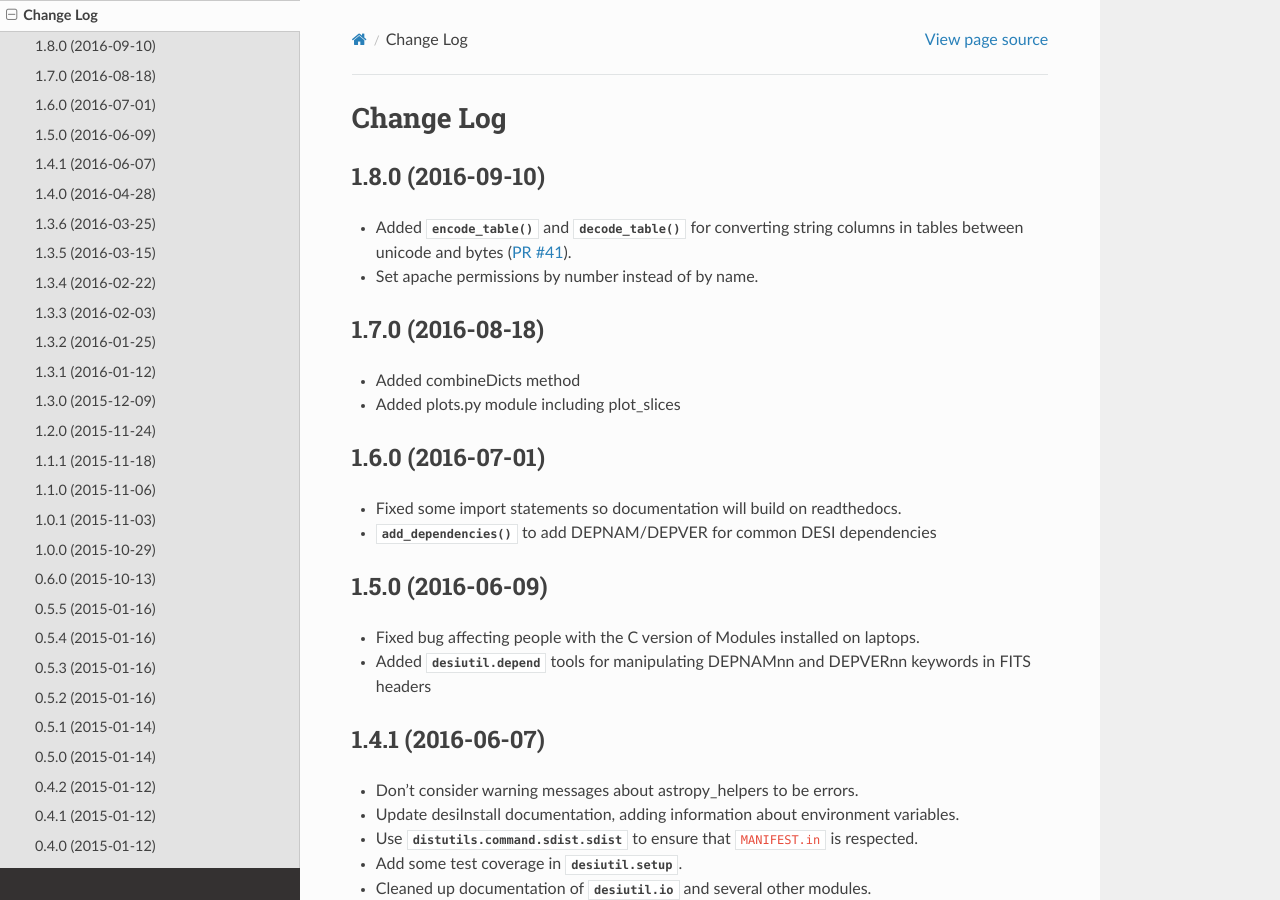
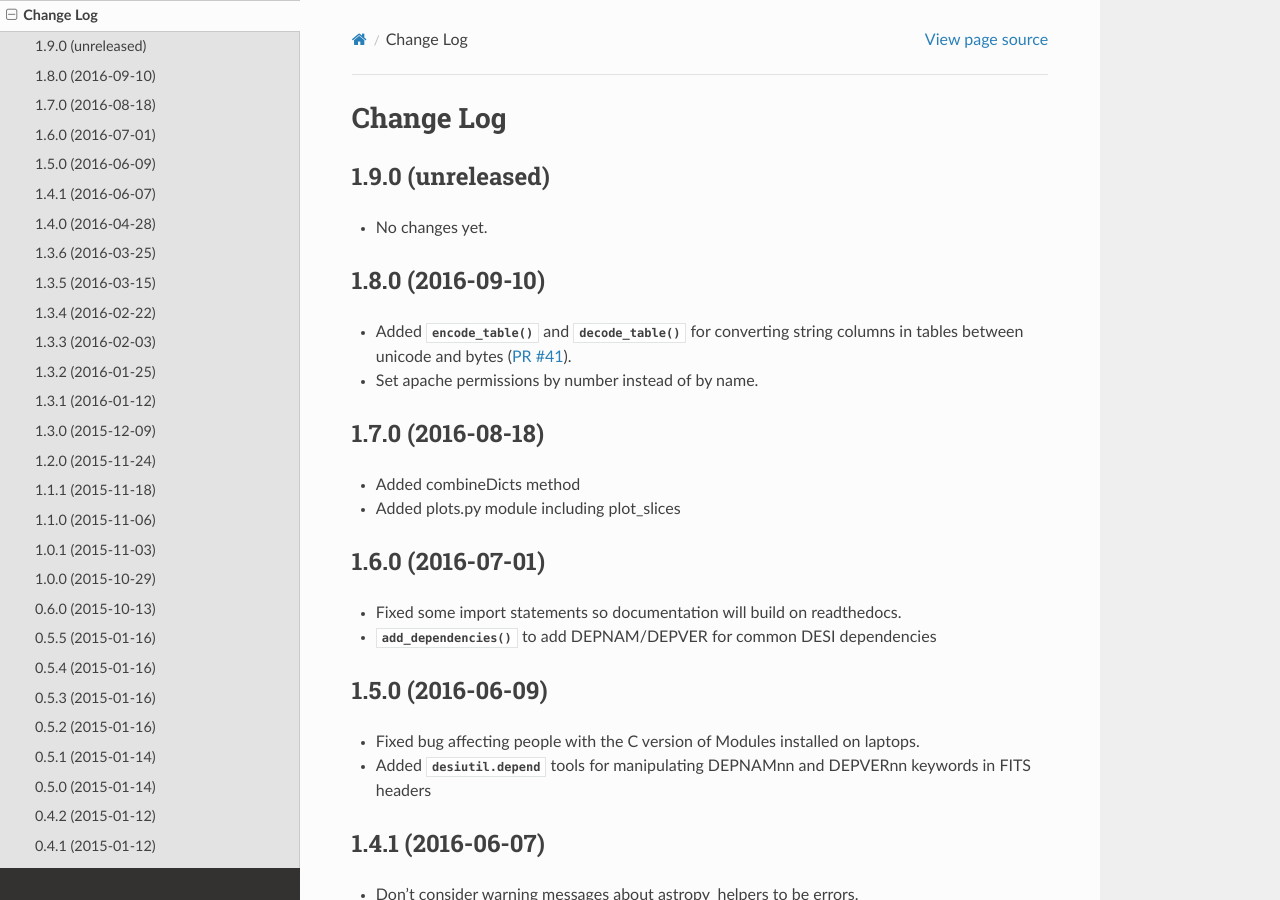
Before and after one commit to desihub/desiutil, a Sphinx documentation site: the page built from doc/changes.rst, in a window 1280 px wide and 900 px high. Built offline with Sphinx 7.4.7 and the Read the Docs theme 2.0.0, drawn with Linux system fonts in a browser that asks for light colours.

Commit message:
post tag version bump

```diff
--- a/doc/changes.rst
+++ b/doc/changes.rst
@@ -1,6 +1,11 @@
 ==========
 Change Log
 ==========
+
+1.9.0 (unreleased)
+------------------
+
+* No changes yet.
 
 1.8.0 (2016-09-10)
 ------------------
--- a/py/desiutil/_version.py
+++ b/py/desiutil/_version.py
@@ -1 +1 @@
-__version__ = '1.8.0'
+__version__ = '1.8.0.dev347'
```
